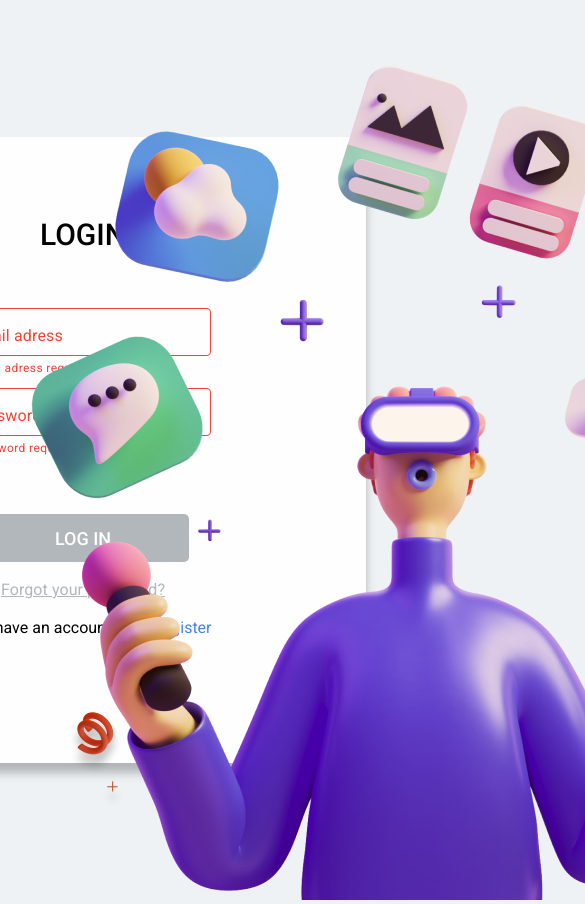
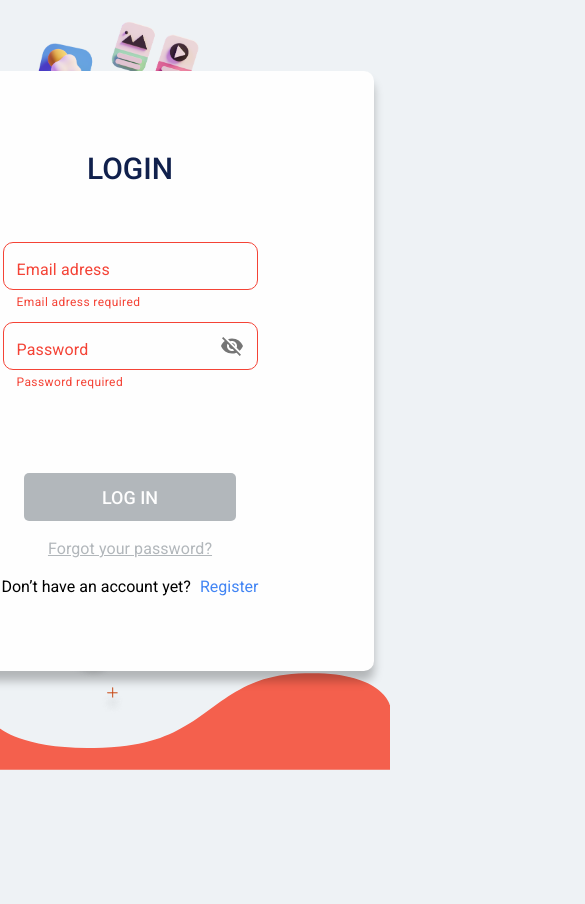
Before and after one commit to karrtopelka/voypost-login, a React (Create React App) app: page / in a window 390 px wide. Shown: the top 904 px of the page, 585 px wide, since content can reach past the window. Built offline with nearby package versions, Linux system fonts and the light colour scheme.

Commit message:
ipad added

```diff
--- a/src/App.css
+++ b/src/App.css
@@ -13,7 +13,7 @@
 .app__spiral2 {
   z-index: 3;
   position: absolute;
-  bottom: 6px;
+  bottom: 160px;
   left: 0px;
 }
 
@@ -23,3 +23,28 @@
   left: 0;
   z-index: -1;
 }
+
+@media (max-width: 1024px) {
+  .app__boy {
+    width: 72vw;
+  }
+  .app__boy img {
+    object-fit: contain;
+    width: 100%;
+  }
+
+  .app > div:last-child {
+    bottom: -60px;
+  }
+
+  .app__spiral {
+    bottom: -10px;
+    left: 591px;
+    right: 0;
+  }
+
+  .app__spiral2 {
+    bottom: 100px;
+    left: 0px;
+  }
+}
--- a/src/components/InputForm/InputForm.css
+++ b/src/components/InputForm/InputForm.css
@@ -6,7 +6,7 @@
   top: 137px;
   background: #fefefe;
   box-shadow: 0px 10px 10px rgba(0, 0, 0, 0.25);
-
+  z-index: 10;
   border-radius: 10px;
 }
 
@@ -20,6 +20,7 @@
   text-align: left;
   text-transform: uppercase;
   padding-top: 88px;
+  color: var(--fifth);
 }
 
 .input__wrapper {
@@ -32,6 +33,7 @@
   height: 48px;
   border-color: var(--zero);
   color: var(--zero) !important;
+  border-radius: 10px;
 }
 
 .MuiInputLabel-outlined {
@@ -93,3 +95,15 @@
   color: #4285f4;
   padding-left: 9px;
 }
+
+@media (max-width: 1024px) {
+  .input__root {
+    height: 600px;
+    width: 488px;
+    right: 16px;
+    top: 71px;
+  }
+  .input__button {
+    margin-top: 135px !important;
+  }
+}
--- a/src/index.css
+++ b/src/index.css
@@ -11,8 +11,8 @@
   --first: #fefefe;
   --second: linear-gradient(90deg, #ff9146 0%, #ff351b 100%);
   --third: #f4604d;
-  --fourth: #10204c;
-  --fifth: #b2b7bb;
+  --fourth: #f4604d;
+  --fifth: #10204c;
 }
 
 body {
```
